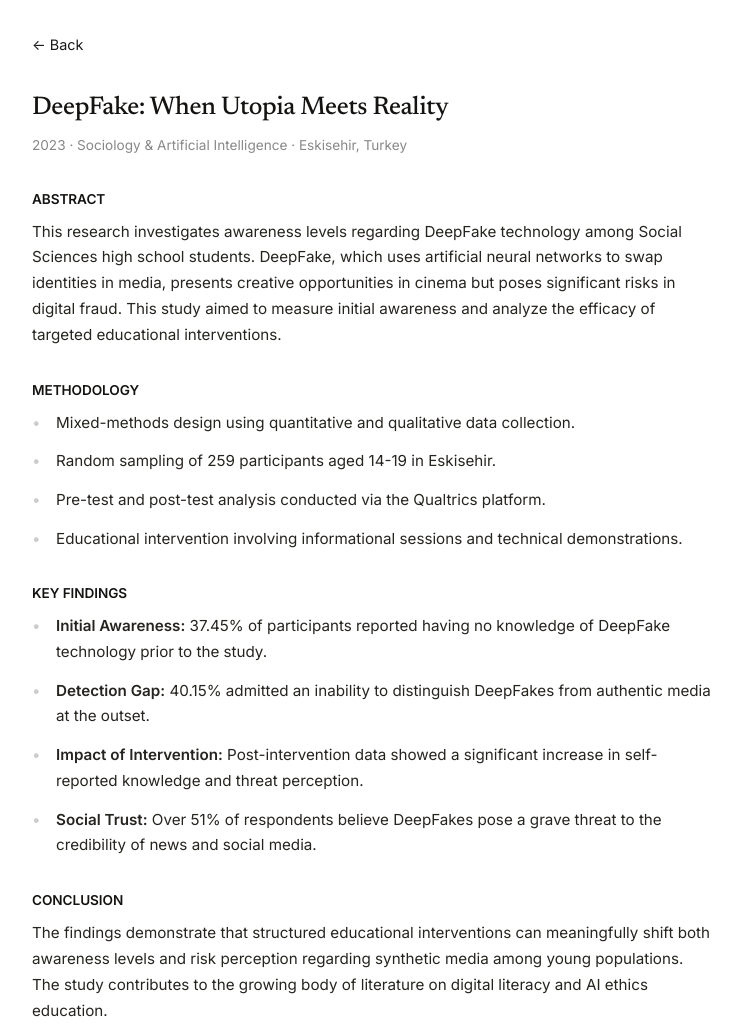
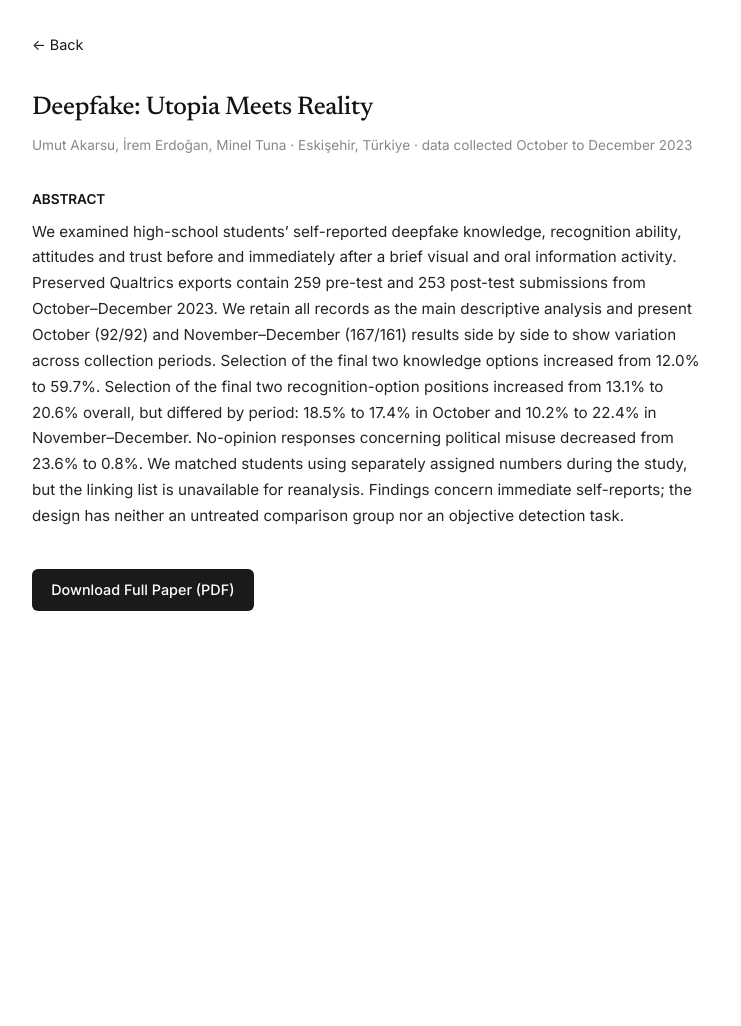
Before and after one commit to umutakarsu/umutakarsu.com, a plain HTML site: page deepfake-research.html in a window 1280 px wide. Shown: the top 1026 px of the page, without its empty margins (268-1009 px from the left). After the commit the page ends 800 px from the top, so only its background shows below. Drawn offline with Linux system fonts and the light colour scheme.

Commit message:
Deepfake page: replace old summary with the revised paper's abstract
Co-Authored-By: Claude Fable 5.2 <noreply@anthropic.com>

```diff
--- a/deepfake-research.html
+++ b/deepfake-research.html
@@ -86,30 +86,11 @@ p {
 <body>
 <div class="container">
   <a href="/" class="back">&larr; Back</a>
-  <h1>DeepFake: When Utopia Meets Reality</h1>
-  <p class="meta">2023 · Sociology & Artificial Intelligence · Eskisehir, Turkey</p>
+  <h1>Deepfake: Utopia Meets Reality</h1>
+  <p class="meta">Umut Akarsu, İrem Erdoğan, Minel Tuna · Eskişehir, Türkiye · data collected October to December 2023</p>
 
   <h2>Abstract</h2>
-  <p>This research investigates awareness levels regarding DeepFake technology among Social Sciences high school students. DeepFake, which uses artificial neural networks to swap identities in media, presents creative opportunities in cinema but poses significant risks in digital fraud. This study aimed to measure initial awareness and analyze the efficacy of targeted educational interventions.</p>
-
-  <h2>Methodology</h2>
-  <ul class="findings-list">
-    <li>Mixed-methods design using quantitative and qualitative data collection.</li>
-    <li>Random sampling of 259 participants aged 14-19 in Eskisehir.</li>
-    <li>Pre-test and post-test analysis conducted via the Qualtrics platform.</li>
-    <li>Educational intervention involving informational sessions and technical demonstrations.</li>
-  </ul>
-
-  <h2>Key Findings</h2>
-  <ul class="findings-list">
-    <li><strong>Initial Awareness:</strong> 37.45% of participants reported having no knowledge of DeepFake technology prior to the study.</li>
-    <li><strong>Detection Gap:</strong> 40.15% admitted an inability to distinguish DeepFakes from authentic media at the outset.</li>
-    <li><strong>Impact of Intervention:</strong> Post-intervention data showed a significant increase in self-reported knowledge and threat perception.</li>
-    <li><strong>Social Trust:</strong> Over 51% of respondents believe DeepFakes pose a grave threat to the credibility of news and social media.</li>
-  </ul>
-
-  <h2>Conclusion</h2>
-  <p>The findings demonstrate that structured educational interventions can meaningfully shift both awareness levels and risk perception regarding synthetic media among young populations. The study contributes to the growing body of literature on digital literacy and AI ethics education.</p>
+  <p>We examined high-school students’ self-reported deepfake knowledge, recognition ability, attitudes and trust before and immediately after a brief visual and oral information activity. Preserved Qualtrics exports contain 259 pre-test and 253 post-test submissions from October–December 2023. We retain all records as the main descriptive analysis and present October (92/92) and November–December (167/161) results side by side to show variation across collection periods. Selection of the final two knowledge options increased from 12.0% to 59.7%. Selection of the final two recognition-option positions increased from 13.1% to 20.6% overall, but differed by period: 18.5% to 17.4% in October and 10.2% to 22.4% in November–December. No-opinion responses concerning political misuse decreased from 23.6% to 0.8%. We matched students using separately assigned numbers during the study, but the linking list is unavailable for reanalysis. Findings concern immediate self-reports; the design has neither an untreated comparison group nor an objective detection task.</p>
 
   <a href="deepfake-rapor.pdf" download class="download-button">Download Full Paper (PDF)</a>
 </div>
```
